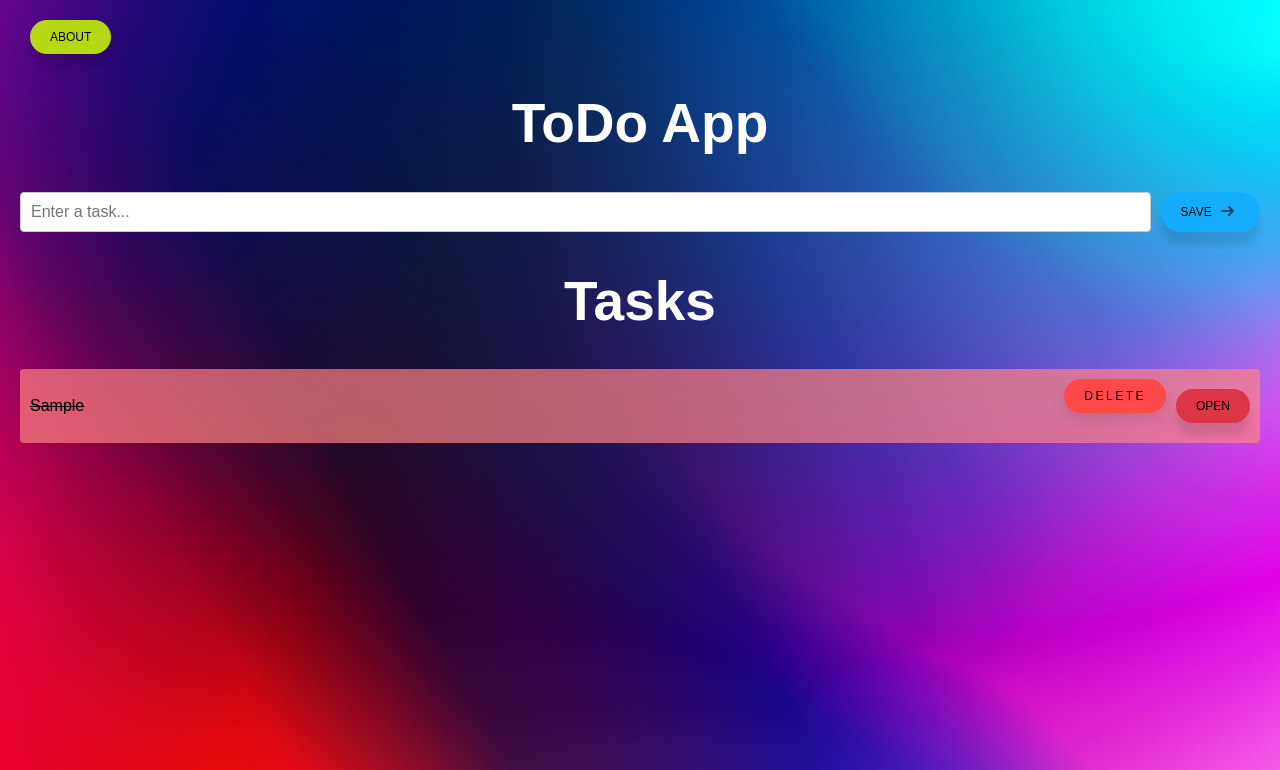
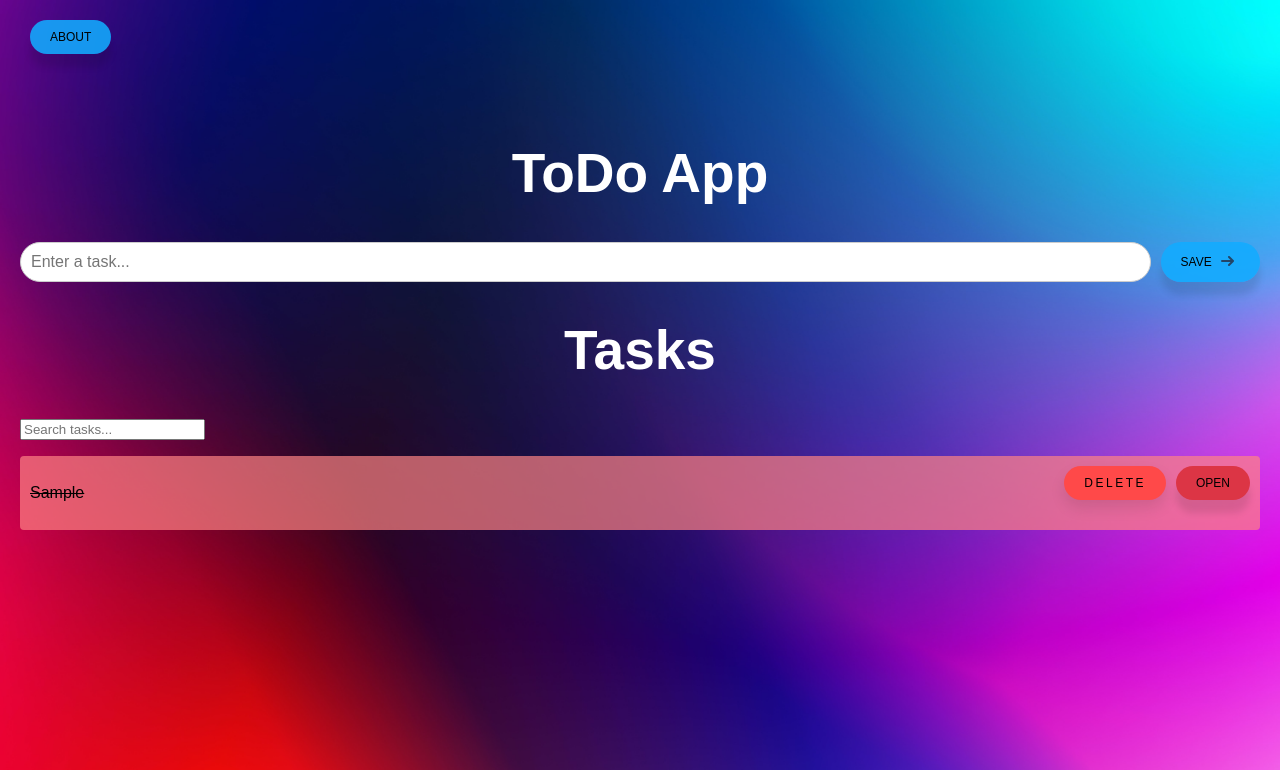
Before and after one commit to GGrinch13/ToDoApp, a Flask app: page / in a window 1280 px wide. Shown: the top 770 px of the page. Run offline with Flask 3, Linux system fonts and the light colour scheme; tables that the repository leaves empty hold one stand-in row (values such as "Sample post").

Commit message:
BIG updates

```diff
--- a/templates/index.html
+++ b/templates/index.html
@@ -7,22 +7,50 @@
     <link rel="icon" href="/static/images/tsk.png">
     <script>
         function showTaskDetails(taskId) {
-            // Perform any necessary actions when a task is clicked
+            // Function to show task details
             alert("Clicked task ID: " + taskId);
 
             // Redirect to a new page with the task details
             window.location.href = "/task-details/" + taskId;
         }
+
+        function taskClicked(taskId) {
+            // Function to handle task click event
+            alert("Clicked task ID: " + taskId);
+
+            // Redirect to a new page with the task details
+            window.location.href = "/task-details/" + taskId;
+        }
+
+        function searchTasks() {
+            // Function to search tasks based on input value
+            var input, filter, ul, li, span, i, txtValue;
+            input = document.getElementById("search-input");
+            filter = input.value.toUpperCase();
+            ul = document.getElementById("task-list");
+            li = ul.getElementsByTagName("li");
+
+            // Loop through all tasks and hide/show them based on the filter
+            for (i = 0; i < li.length; i++) {
+                span = li[i].getElementsByTagName("span")[0];
+                txtValue = span.textContent || span.innerText;
+                if (txtValue.toUpperCase().indexOf(filter) > -1) {
+                    li[i].style.display = "";
+                } else {
+                    li[i].style.display = "none";
+                }
+            }
+        }
     </script>
 </head>
 <body>
-    <a href="about.html"><button class="ctaa" style="background-color: rgba(204, 255, 0, 0.842)">About</button></a>
+    <a href="about.html"><button class="ctaa">About</button></a>
+    <div class="background" style="margin: auto; margin-top: 7%;">
         <div class="container">
             <h1>ToDo App</h1>
             <form id="task-form" method="POST" action="/submit">
-            <input type="text" id="task-input" name="task-input" placeholder="Enter a task..." required maxlength="40">
-
-            <button class="cta" >
+                <input type="text" style="border-radius: 34px;" id="task-input" name="task-input" placeholder="Enter a task..." required maxlength="40">
+                <button class="cta">
                     <span>SAVE</span>
                     <svg viewBox="0 0 13 10" height="10px" width="15px">
                       <path d="M1,5 L11,5"></path>
@@ -31,37 +59,36 @@
                 </button>
             </form>
             <h1>Tasks</h1>
-<ul>
+            <input type="text" id="search-input"  onkeyup="searchTasks()" placeholder="Search tasks...">
+            <ul id="task-list">
                 {% for task in tasks %}
                 <li>
+                    <div class="task-container" onclick="taskClicked({{ task[0] }})">
                         <!-- Tasks -->
                         {% if task[2] == 1 %}
                             <span class="completed-task">{{ task[1] }}</span>
                         {% else %}
-
                             <span>{{ task[1] }}</span>
                         {% endif %}
+                    </div>
+                    <div class="button-container">
                         {% if task[2] == 0 %}
                             <!-- Buttons -->
-                <div style="display: flex;">
-
                             <form class="complete-form" action="/complete/{{ task[0] }}" method="POST">
                                 <button type="submit" class="button-complete">Complete</button>
                             </form>
                         {% endif %}
                         <form class="delete-form" action="/delete/{{ task[0] }}" method="POST">
-                    <button type="submit" class="button-delete">Delete</button>
+                            <button type="submit" class="button-delete" onclick="return confirm('Are you sure?')">Delete</button>
                         </form>
-                <a href="task.html"><button type="submit">Open</button></a>
-
-
+                        <form action="/task/{{ task[0] }}">
+                            <button type="submit" class="ctaa">Open</button>
+                        </form>
                     </div>
-
-
                 </li>
                 {% endfor %}
             </ul>
         </div>
-
+    </div>
 </body>
 </html>
```
Lines whose indentation alone changed are shown as unchanged.
